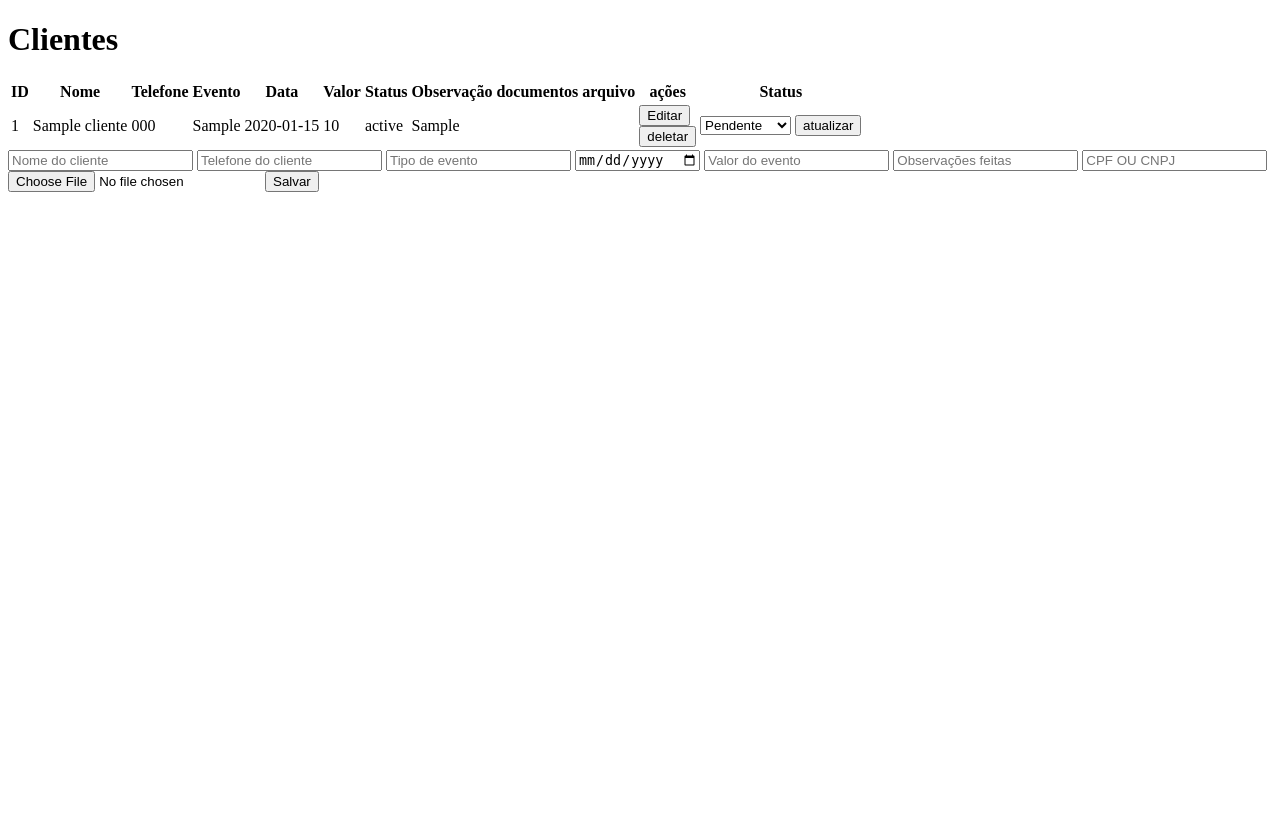
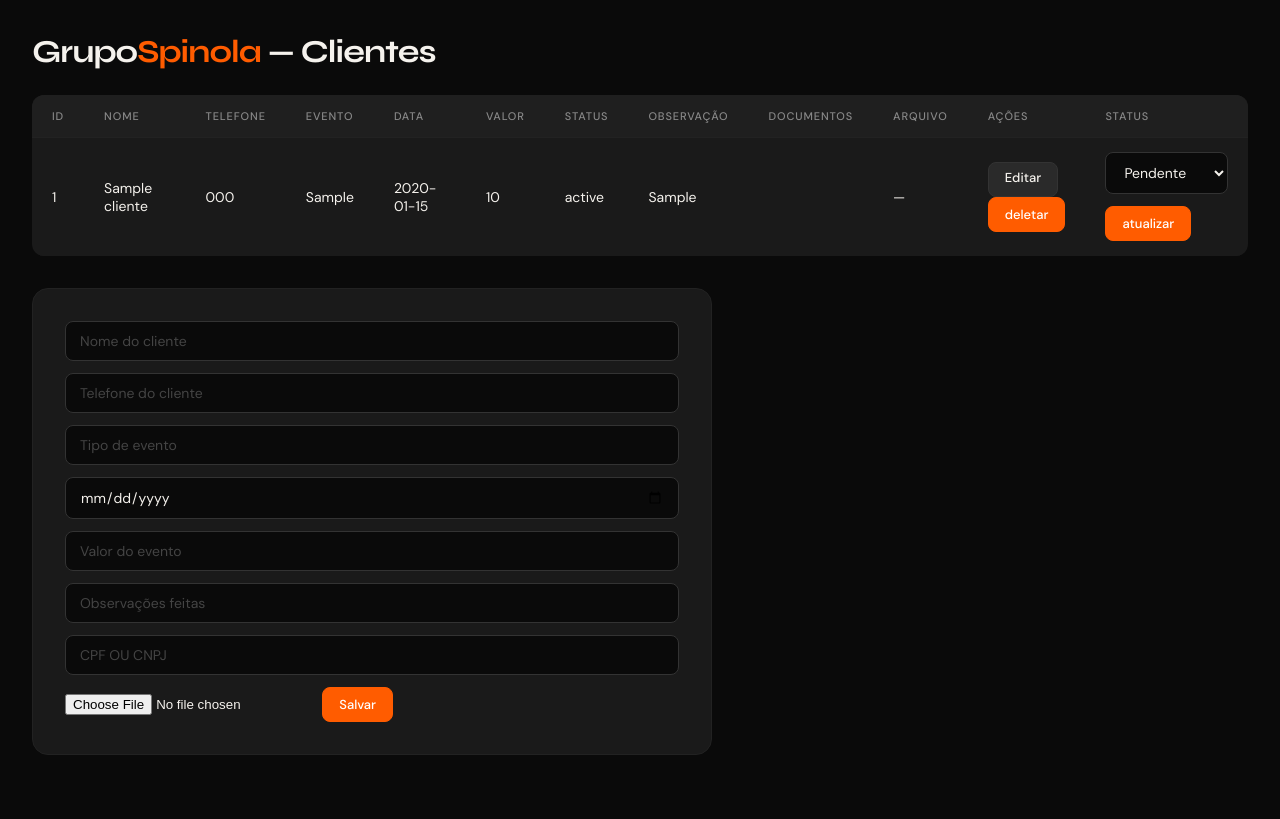
Before and after one commit to Zafirsaffe/cadastro_de_clientes, a Flask app: page /clientes in a window 1280 px wide. Before the commit the page ends 192 px from the top, so only its background shows below. Run offline with Flask 3, Linux system fonts and the light colour scheme; tables that the repository leaves empty hold one stand-in row (values such as "Sample post").

Commit message:
feat: CSS completo aplicado

```diff
--- /dev/null
+++ b/static/style.css
@@ -0,0 +1,160 @@
+@import url('https://fonts.googleapis.com/css2?family=Syne:wght@400;600;700;800&family=DM+Sans:wght@300;400;500&display=swap');
+
+* {
+    margin: 0;
+    padding: 0;
+    box-sizing: border-box;
+}
+
+body {
+    background: #0a0a0a;
+    color: #f5f2ed;
+    font-family: 'DM Sans', sans-serif;
+    padding: 2rem;
+}
+
+h1 {
+    font-family: 'Syne', sans-serif;
+    font-size: 2rem;
+    font-weight: 700;
+    letter-spacing: -0.03em;
+    margin-bottom: 1.5rem;
+}
+
+table {
+    width: 100%;
+    border-collapse: collapse;
+    background: #1a1a1a;
+    border-radius: 12px;
+    overflow: hidden;
+    margin-bottom: 2rem;
+}
+
+th {
+    padding: 14px 20px;
+    text-align: left;
+    font-size: 11px;
+    font-weight: 500;
+    color: #888;
+    text-transform: uppercase;
+    letter-spacing: 0.08em;
+    background: #1f1f1f;
+    border-bottom: 1px solid #222;
+}
+
+td {
+    padding: 14px 20px;
+    font-size: 14px;
+    border-bottom: 1px solid #1a1a1a;
+}
+
+tr:hover td {
+    background: #1f1f1f;
+}
+
+button {
+    padding: 8px 16px;
+    border-radius: 8px;
+    font-size: 13px;
+    font-weight: 500;
+    cursor: pointer;
+    border: 1px solid #333;
+    background: #2a2a2a;
+    color: #f5f2ed;
+    font-family: 'DM Sans', sans-serif;
+    transition: all 0.2s;
+}
+
+button:hover {
+    border-color: #ff5c00;
+    color: #ff5c00;
+}
+
+button[type="submit"] {
+    background: #ff5c00;
+    border-color: #ff5c00;
+    color: white;
+}
+
+button[type="submit"]:hover {
+    background: #ff8c4a ;
+}
+
+input[type="text"],
+input[type="number"],
+input[type="date"],
+select {
+    width: 100%;
+    background: #0a0a0a;
+    border: 1px solid #333;
+    border-radius: 8px;
+    padding: 10px 14px;
+    color: #f5f2ed;
+    font-family: 'DM Sans', sans-serif;
+    font-size: 14px;
+    margin-bottom: 0.75rem;
+    outline: none;
+    transition: border-color 0.2s;
+}
+
+input:focus,
+select:focus {
+    border-color: #ff5c00;
+}
+
+input::placeholder {
+    color: #444;
+}
+
+form {
+    background: #1a1a1a;
+    border: 1px solid #222;
+    border-radius: 16px;
+    padding: 2rem;
+    max-width: 680px;
+    margin-bottom: 2rem;
+}
+
+td form {
+    background: none;
+    border: none;
+    border-radius: 0;
+    padding: 0;
+    margin: 0;
+    max-width: none;
+}
+
+a{
+    color: #ff5c00;
+    text-decoration: none;
+    transition: color 0.2s;
+}
+
+a:hover {
+    color: #ff8c4a;
+}
+
+.btn-editar {
+    display: inline-block;
+    padding: 8px 16px;
+    border-radius: 8px;
+    font-size: 13px;
+    font-weight: 500;
+    border: 1px solid #333;
+    background: #2a2a2a;
+    color: #f5f2ed !important;
+    transition: all 0.2s;
+    line-height: 1;
+    height: 35px;
+    vertical-align: middle;
+}
+
+td button {
+    height: 35px;
+    vertical-align: middle;
+}
+
+.btn-editar:hover {
+    border-color: #ff5c00;
+    color: #ff5c00 !important;
+}
--- a/templates/clientes.html
+++ b/templates/clientes.html
@@ -1,7 +1,11 @@
 <!DOCTYPE html>
 <html>
+    <head>
+        <meta charset="UTF-8">
+        <link rel="stylesheet" href="/static/style.css">
+    </head>
 <body>
-    <h1>Clientes</h1>
+    <h1>Grupo<span style="color: #ff5c00;">Spinola</span> — Clientes</h1>
     <table>
         <tr>
             <th>ID</th>
@@ -28,15 +32,18 @@
             <td>{{ cliente[6] }}</td>
             <td>{{ cliente[7] }}</td>
             <td>{{ cliente[9] }}</td>
-            <td><a href="/uploads/{{cliente[10]}}">{{ cliente[10] }}</a></td>
             <td>
-                <a href="/editar/{{cliente[0]}}">
-                    <button>Editar</button>
-                </a>
+                {% if cliente[10] %}
+                    <a href="/uploads/{{cliente[10]}}">{{ cliente[10] }}</a>
+                {% else %}
+                    —
+                {% endif %}
+            </td>
+            <td>
+               <a href="/editar/{{cliente[0]}}" class="btn-editar">Editar</a>
                 <form action="/deletar/{{ cliente[0] }}" method="POST">
-                    <button type="submit">deletar</button>
+                <button type="submit">deletar</button>
                 </form>
-
             </td>
             <td>
                 <form action="/atualizar/{{cliente[0]}}" method="POST">
--- a/templates/editar.html
+++ b/templates/editar.html
@@ -3,6 +3,7 @@
 <head>
     <meta charset="UTF-8">
     <meta name="viewport" content="width=device-width, initial-scale=1.0">
+    <link rel="stylesheet" href="/static/style.css">
 </head>
 <body>
     <h1>Editar cliente</h1>
```
